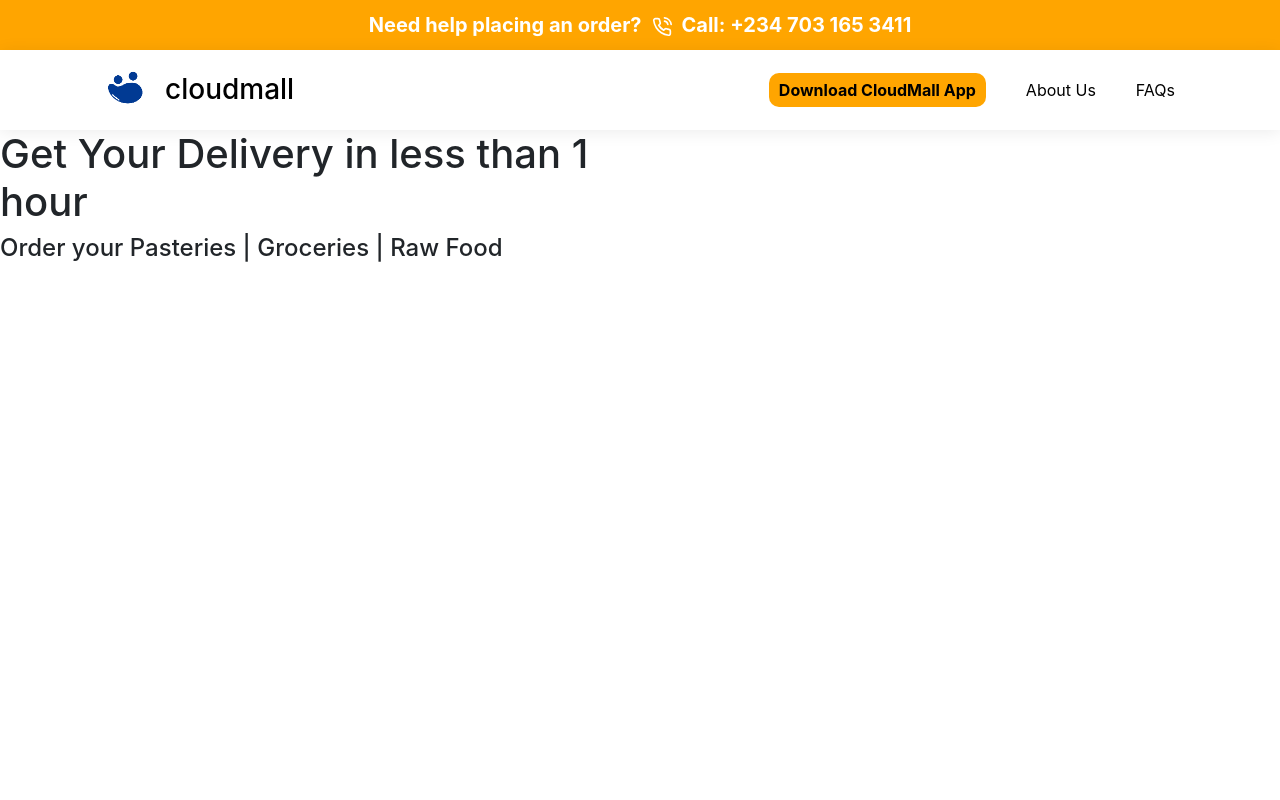
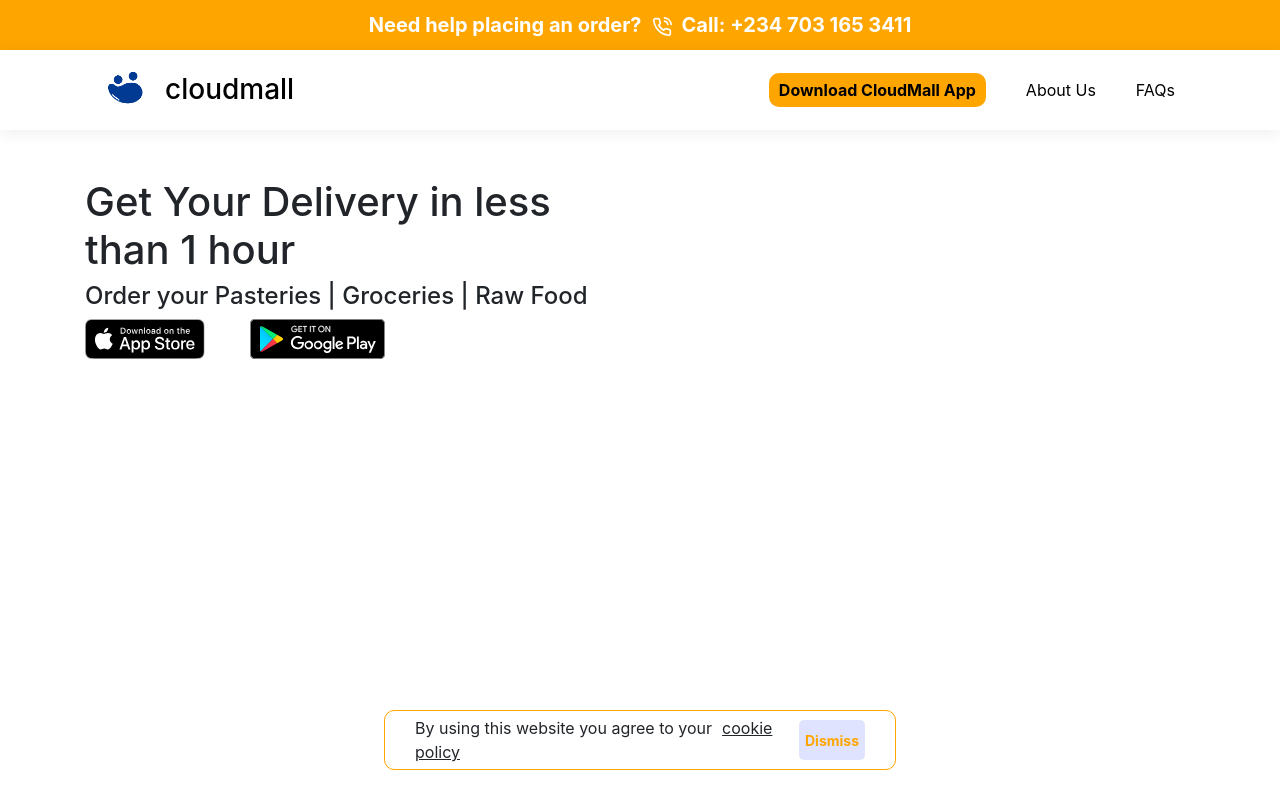
Before and after one commit to BisiDavi/cloudmall-landingpage, a Next.js app: page / in a window 1280 px wide. Built offline with nearby package versions, Linux system fonts and the light colour scheme.

Commit message:
homepage

```diff
--- a/components/Banner/MainBanner.tsx
+++ b/components/Banner/MainBanner.tsx
@@ -1,14 +1,32 @@
 import React from "react";
 import { Col, Row } from "react-bootstrap";
+import { AppstoreButton, PlaystoreButton } from "../Button";
 
 const MainBanner = () => {
     return (
         <Row>
-            <Col className="text" lg={6} xs={12}>
-                <h1>Get Your Delivery in less than <span>1</span> hour</h1>
+            <Col className="text mt-5" lg={6} xs={12}>
+                <h1>
+                    Get Your Delivery in less than <span>1</span> hour
+                </h1>
                 <h4>Order your Pasteries | Groceries | Raw Food</h4>
+
+                <div className="download-cloudmall">
+                    <AppstoreButton />
+                    <PlaystoreButton />
+                </div>
             </Col>
             <Col className="cloudmall-animation" lg={6} xs={12}></Col>
+            <style jsx>
+                {`
+                    .download-cloudmall {
+                        display: flex;
+                        justify-content: space-between;
+                        width: 300px;
+                        margin: 20px 0p;
+                    }
+                `}
+            </style>
         </Row>
     );
 };
--- /dev/null
+++ b/components/Banner/Policy.tsx
@@ -0,0 +1,53 @@
+import React from "react";
+
+const Policy = () => {
+    return (
+        <div className="policy">
+            <div className="content">
+                <p>
+                    By using this website you agree to your
+                    <u>cookie policy</u>
+                </p>
+                <button className="dismiss">Dismiss</button>
+            </div>
+            <style jsx>
+                {`
+                    u {
+                        margin: 0px 10px;
+                    }
+                    p {
+                        margin: 0px;
+                    }
+                    .policy {
+                        width: 100%;
+                        position: fixed;
+                        bottom: 30px;
+                    }
+                    .content {
+                        align-items: center;
+                        display: flex;
+                        justify-content: space-between;
+                        padding: 5px 30px;
+                        width: 40%;
+                        margin: auto;
+                        border-radius: 10px;
+                        border: 1px solid orange;
+                        background-color: white;
+                    }
+                    button.dismiss {
+                        border: none;
+                        height: 40px;
+                        border-color: #dfe3ff;
+                        background-color: #dfe3ff;
+                        color: orange;
+                        font-size: 0.875rem;
+                        border-radius: 5px;
+                        font-weight: bold;
+                    }
+                `}
+            </style>
+        </div>
+    );
+};
+
+export default Policy;
--- a/components/Banner/index.ts
+++ b/components/Banner/index.ts
@@ -1,3 +1,4 @@
 export { default as AlertBanner } from "./AlertBanner";
 export { default as MainBanner } from "./MainBanner";
 export { default as Newsletter } from "./Newsletter";
+export { default as Policy } from "./Policy";
--- a/components/Button/AppStoreButton.tsx
+++ b/components/Button/AppStoreButton.tsx
@@ -1,8 +1,9 @@
 import React from "react";
 
-const AppsStoreButton = () => {
+const AppstoreButton = () => {
     return (
         <div className="appstore">
+            <a href="#appstore-link">
                 <svg width="120" height="40" viewBox="0 0 120 40" fill="none">
                     <g clip-path="url(#clip0_app_papaa_plaay)">
                         <path
@@ -108,12 +109,17 @@
                     </g>
                     <defs>
                         <clipPath id="clip0_app_papaa_plaay">
-                        <rect width="119.664" height="40" fill="white"></rect>
+                            <rect
+                                width="119.664"
+                                height="40"
+                                fill="white"
+                            ></rect>
                         </clipPath>
                     </defs>
                 </svg>
+            </a>
         </div>
     );
 };
 
-export default AppsStoreButton;
+export default AppstoreButton;
--- a/components/Button/PlaystoreButton.tsx
+++ b/components/Button/PlaystoreButton.tsx
@@ -3,6 +3,7 @@
 const PlaystoreButton = () => {
     return (
         <div className="playstore">
+            <a href="#playstore-link">
                 <svg width="135" height="40" viewBox="0 0 135 40" fill="none">
                     <path
                         d="M130 0H5C2.23858 0 0 2.23858 0 5V35C0 37.7614 2.23858 40 5 40H130C132.761 40 135 37.7614 135 35V5C135 2.23858 132.761 0 130 0Z"
@@ -157,6 +158,7 @@
                         </linearGradient>
                     </defs>
                 </svg>
+            </a>
         </div>
     );
 };
--- a/components/Button/index.tsx
+++ b/components/Button/index.tsx
@@ -0,0 +1,2 @@
+export { default as AppstoreButton } from "./AppStoreButton";
+export { default as PlaystoreButton } from "./PlaystoreButton";
--- a/containers/Pagelayout.tsx
+++ b/containers/Pagelayout.tsx
@@ -3,7 +3,7 @@
 
 const Pagelayout = ({ children }) => {
     return (
-        <div>
+        <div className="pagelayout">
             <Head>
                 <title>
                     CloudMall Africa | ...Your delivery in less than 1 hour
@@ -27,8 +27,18 @@
                 />
                 <link rel="manifest" href="/site.webmanifest" />
                 <link rel="icon" href="/favicon.ico" />
+                <meta
+                    name="viewport"
+                    content="initial-scale=1.0, width=device-width"
+                />
             </Head>
             {children}
+
+            <style jsx>{`
+                .pagelayout {
+                    position: relative;
+                }
+            `}</style>
         </div>
     );
 };
--- a/package.json
+++ b/package.json
@@ -13,7 +13,8 @@
     "react": "17.0.2",
     "react-bootstrap": "^1.5.2",
     "react-dom": "17.0.2",
-    "react-icons": "^4.2.0"
+    "react-icons": "^4.2.0",
+    "typewriter-effect": "^2.17.0"
   },
   "devDependencies": {
     "@types/node": "^14.14.35",
--- a/pages/_app.js
+++ b/pages/_app.js
@@ -5,4 +5,8 @@
     return <Component {...pageProps} />;
 }
 
+export function reportWebVitals(metric) {
+    console.log("metric", metric);
+}
+
 export default MyApp;
--- a/pages/index.tsx
+++ b/pages/index.tsx
@@ -1,15 +1,19 @@
 import React from "react";
 import Pagelayout from "../containers/Pagelayout";
-import { AlertBanner, MainBanner } from "../components/Banner";
+import { AlertBanner, MainBanner,Policy } from "../components/Banner";
 import { Header } from "../components/Header";
 import styles from "../styles/Home.module.css";
+import { Container } from "react-bootstrap";
 
 export default function Home() {
     return (
         <Pagelayout>
             <AlertBanner />
             <Header />
-            <MainBanner />
+            <Container as="main">
+                <MainBanner />
+            </Container>
+            <Policy />
         </Pagelayout>
     );
 }
```
Also changed, not shown: 1 other file (tests, documents, lock files or other folders). Lines whose indentation alone changed are shown as unchanged.
